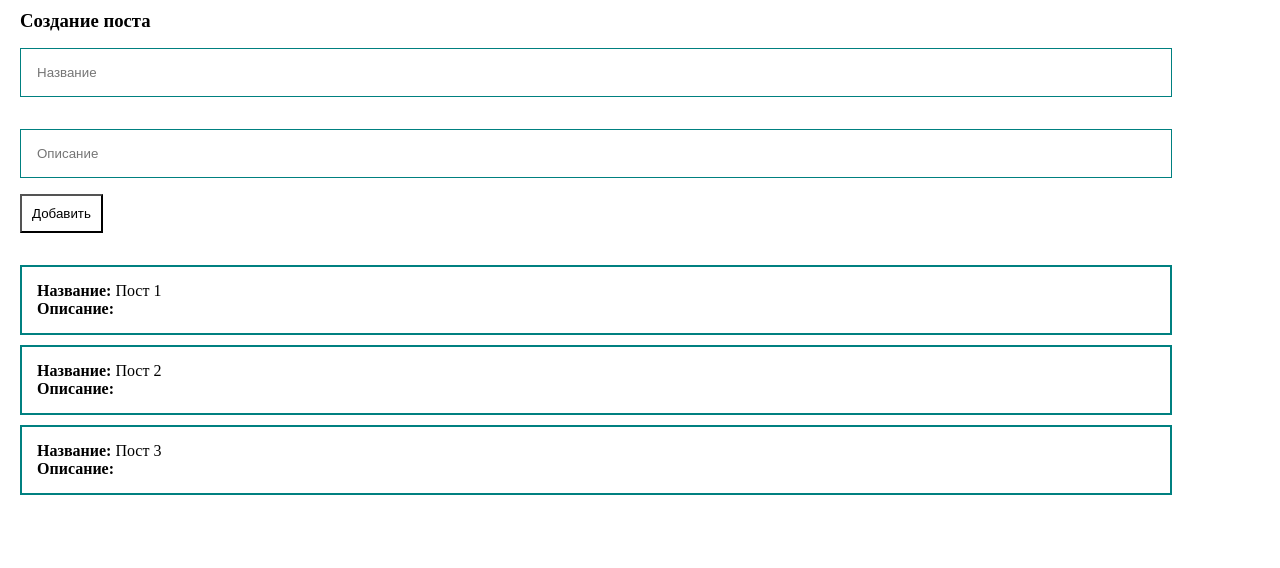
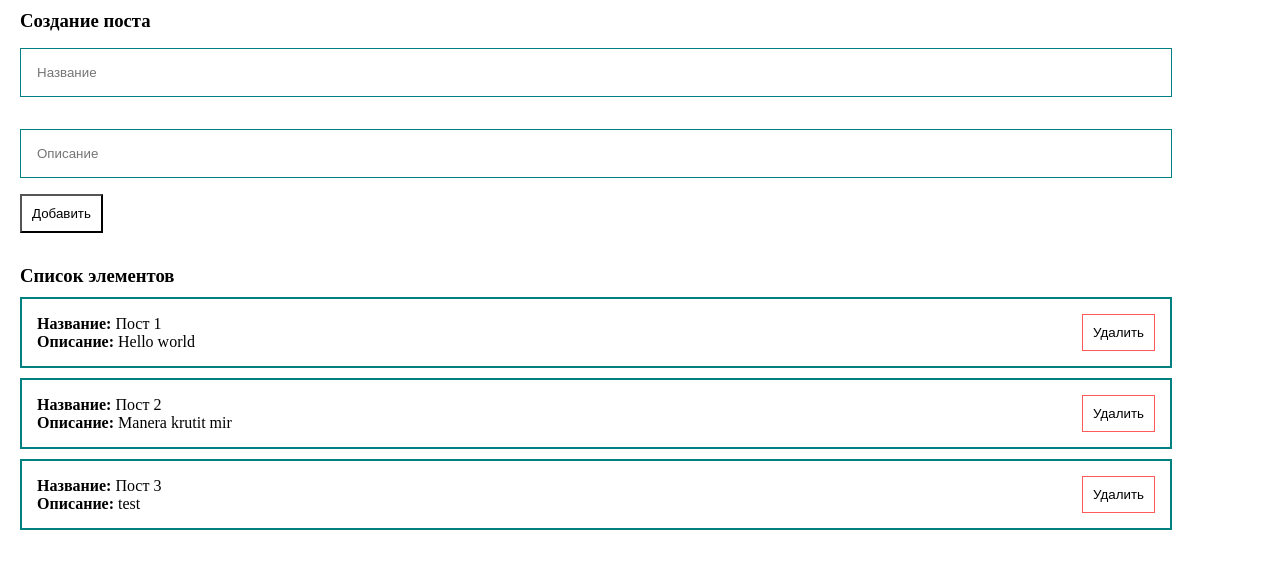
Before and after one commit to S-a-b-r/ulbi-tv-cource, a Vue app: page / in a window 1280 px wide. Shown: the top 568 px of the page. Built offline with nearby package versions, Linux system fonts and the light colour scheme.

Commit message:
Разбиение на компоненты

```diff
--- a/src/App.vue
+++ b/src/App.vue
@@ -16,9 +16,9 @@ export default {
     data() {
         return {
             posts: [
-                {id:1, title:"Пост 1", description:""},
-                {id:2, title:"Пост 2", description:""},
-                {id:3, title:"Пост 3", description:""},
+                {id:1, title:"Пост 1", description:"Hello world"},
+                {id:2, title:"Пост 2", description:"Manera krutit mir"},
+                {id:3, title:"Пост 3", description:"test"},
             ],
         }
     },
@@ -42,9 +42,4 @@ export default {
     margin-right: 20px;
     margin-left: 20px;
 }
-
-.mainContainer button {
-    padding: 10px;
-    background-color: white;
-}
 </style>
--- a/src/components/PostForm.vue
+++ b/src/components/PostForm.vue
@@ -13,12 +13,16 @@
             type="text"
             placeholder="Описание"
         />
-        <button @click="addPost">Добавить</button>
+        <MyButton @click="addPost">Добавить</MyButton>
     </form>
 </template>
 
 <script>
+import MyButton from '@/components/UI/MyButton.vue';
     export default {
+        components: {
+            MyButton
+        },
         data() {
             return {
                 post: {
--- /dev/null
+++ b/src/components/PostItem.vue
@@ -0,0 +1,37 @@
+<template>
+    <div class="post">
+        <div class="post__main">
+            <div><strong>Название:</strong> {{ post.title }}</div>
+            <div><strong>Описание:</strong> {{ post.description }}</div>
+        </div>
+        <div class="post__btns">
+            <MyButton class="btn__delete">Удалить</MyButton>
+        </div>
+    </div>
+</template>
+
+<script>
+import MyButton from "@/components/UI/MyButton.vue";
+export default {
+    components: {
+        MyButton
+    },
+    props: {
+        post: {
+            type: Object,
+            required: true
+        }
+    }
+}
+</script>
+
+<style scoped>
+.post {
+    margin-top: 10px;
+    padding: 15px;
+    border: 2px solid teal;
+    display: flex;
+    align-items: center;
+    justify-content: space-between;
+}
+</style>
--- a/src/components/PostList.vue
+++ b/src/components/PostList.vue
@@ -1,12 +1,16 @@
 <template>
-    <div class="post" v-for="post in posts" :key="post.id">
-        <div><strong>Название:</strong> {{ post.title }}</div>
-        <div><strong>Описание:</strong> {{ post.description }}</div>
+    <div>
+        <h3>Список элементов</h3>
+        <PostItem v-for="post in posts" :key="post.id" :post="post"/>
     </div>
 </template>
 
 <script>
+    import PostItem from "@/components/PostItem.vue";
     export default {
+        components: {
+            PostItem
+        },
         props: {
             posts: {
                 type: Array,
@@ -17,9 +21,5 @@
 </script>
 
 <style scoped>
-    .post {
-        margin-top: 10px;
-        padding: 15px;
-        border: 2px solid teal;
-    }
+
 </style>
--- /dev/null
+++ b/src/components/UI/MyButton.vue
@@ -0,0 +1,21 @@
+<template>
+    <button>
+        <slot></slot>
+    </button>
+</template>
+
+<script>
+    export default {
+
+    }
+</script>
+
+<style scoped>
+button {
+    padding: 10px;
+    background-color: white;
+}
+.btn__delete {
+    border: 1px solid #ff5959;
+}
+</style>
```
